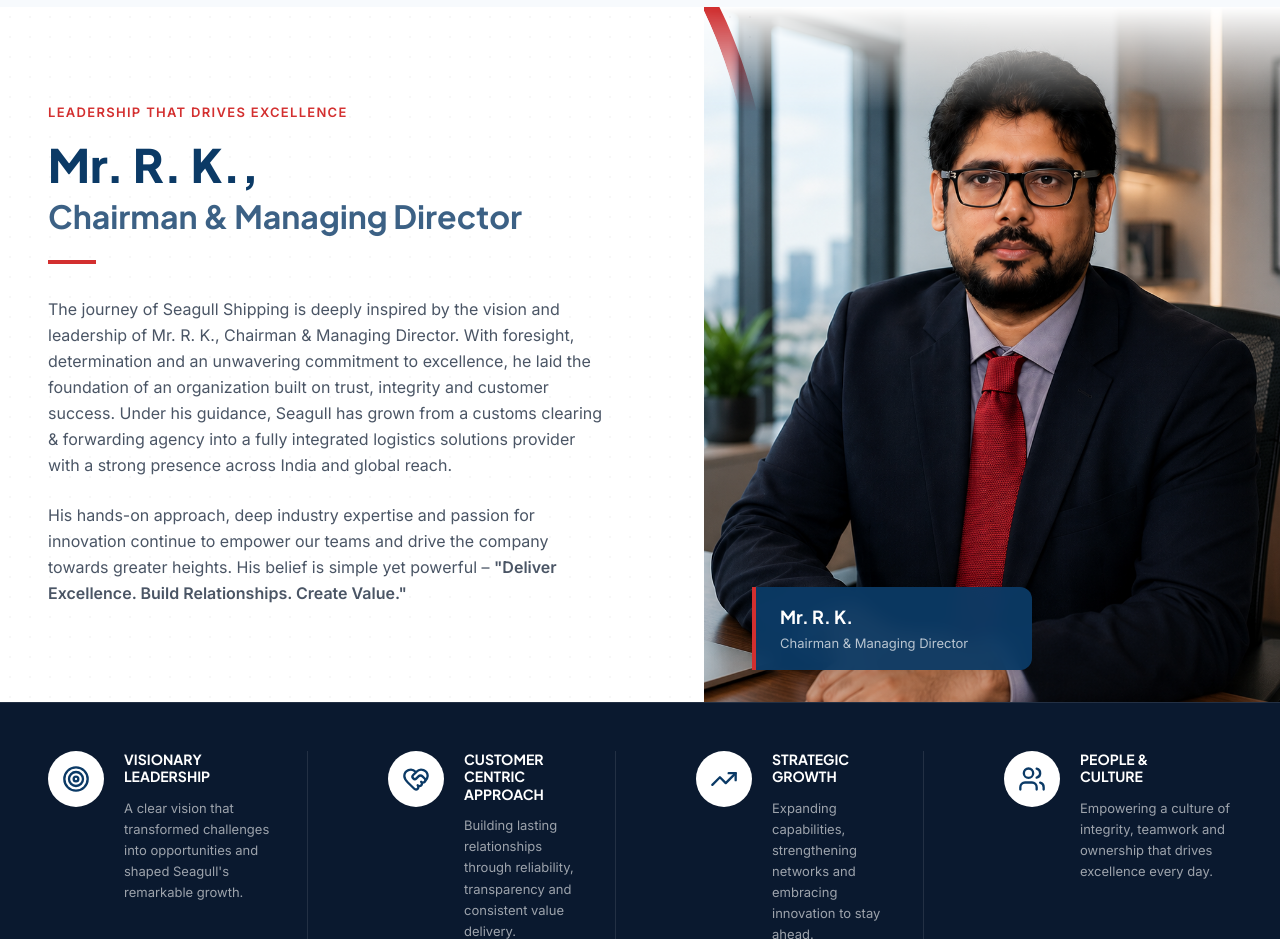
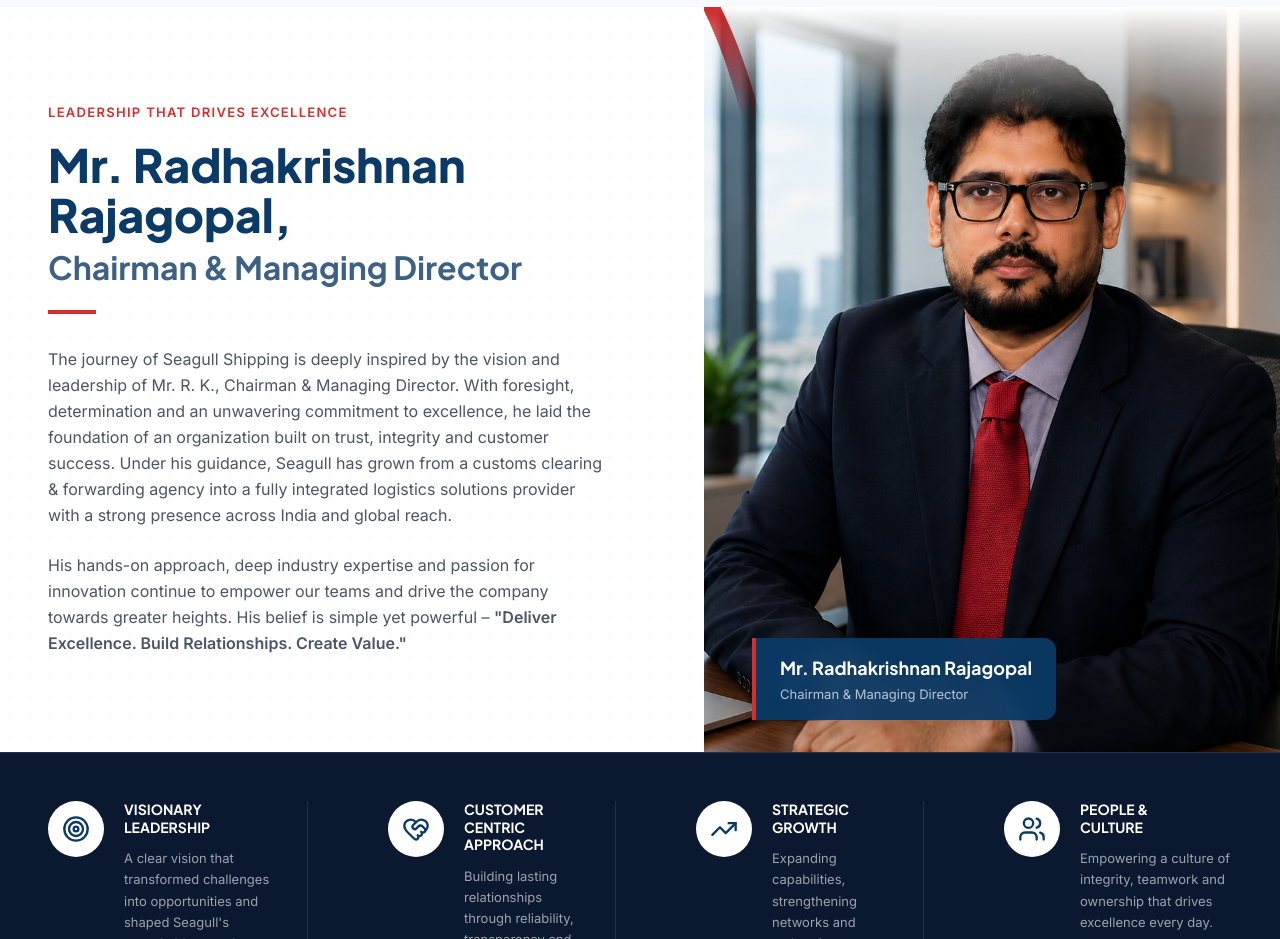
Before and after one commit to priyakumarpriyan-a11y/seagull-website, a React (Vite) app: page / in a window 1280 px wide. Shown: the part 980-1919 px from the top of the page. Built offline with nearby package versions, Linux system fonts and the light colour scheme.

Commit message:
UPDATED RK TO NAME

```diff
--- a/src/components/LeadershipSection.tsx
+++ b/src/components/LeadershipSection.tsx
@@ -26,7 +26,7 @@
               Leadership That Drives Excellence
             </span>
             <h2 className="font-heading font-extrabold text-[36px] lg:text-[46px] leading-[1.1] text-navy mb-2">
-              Mr. R. K.,
+              Mr. Radhakrishnan Rajagopal,
             </h2>
             <h3 className="font-heading font-bold text-[24px] lg:text-[32px] leading-[1.2] text-navy/80 mb-6">
               Chairman & Managing Director
@@ -65,14 +65,14 @@
           >
             <img
               src={chairmanImg}
-              alt="Mr. R. K. - Chairman & Managing Director"
+              alt="Mr. Radhakrishnan Rajagopal - Chairman & Managing Director"
               className="w-full h-full object-cover object-bottom"
               style={{ WebkitMaskImage: 'linear-gradient(to top, rgba(0,0,0,1) 85%, rgba(0,0,0,0) 100%)' }}
             />
 
             {/* Floating Name Badge */}
             <div className="absolute bottom-8 left-1/2 -translate-x-1/2 lg:left-12 lg:translate-x-0 bg-navy/95 backdrop-blur-sm border-l-4 border-[#D32F2F] rounded-r-xl px-6 py-4 shadow-2xl min-w-[280px]">
-              <h4 className="font-heading font-bold text-white text-[18px] mb-1">Mr. R. K.</h4>
+              <h4 className="font-heading font-bold text-white text-[18px] mb-1">Mr. Radhakrishnan Rajagopal</h4>
               <p className="text-white/70 text-[13px]">Chairman & Managing Director</p>
             </div>
           </motion.div>
```
